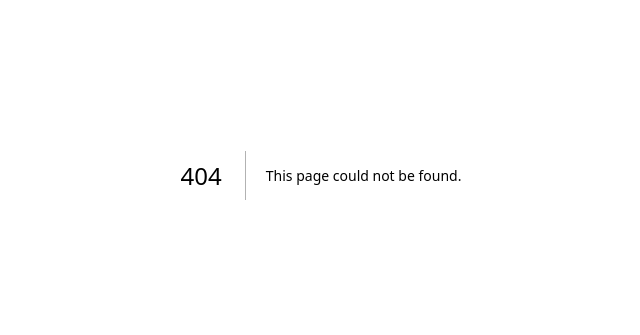
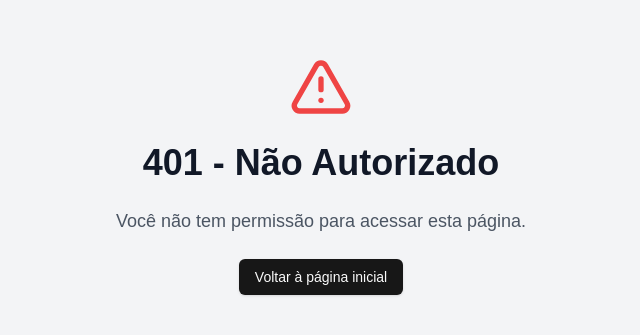
Before and after one commit to jhonatancassante/avalon-rh, a Next.js app: page /pages/errors/401 in a window 1280 px wide. Before the commit this address had no page. Shown: the part 225-560 px from the top of the page, without its empty margins (319-959 px from the left). Built offline with nearby package versions, Linux system fonts and the light colour scheme.

Commit message:
feat: add custom error pages for 401 and 500 status codes

```diff
--- /dev/null
+++ b/app/pages/errors/401/page.tsx
@@ -0,0 +1,31 @@
+import Link from "next/link";
+import { Button } from "../../../_components/ui/button"; // Componente de botão do shadcn/ui
+import { AlertTriangle } from "lucide-react"; // Ícone de alerta
+
+export default function UnauthorizedPage() {
+    return (
+        <div className="flex min-h-screen flex-col items-center justify-center bg-gray-100 dark:bg-gray-900">
+            <div className="space-y-6 text-center">
+                {/* Ícone de alerta */}
+                <div className="flex justify-center">
+                    <AlertTriangle className="h-16 w-16 text-red-500" />
+                </div>
+
+                {/* Título */}
+                <h1 className="text-4xl font-bold text-gray-900 dark:text-gray-100">
+                    401 - Não Autorizado
+                </h1>
+
+                {/* Mensagem de erro */}
+                <p className="text-lg text-gray-600 dark:text-gray-300">
+                    Você não tem permissão para acessar esta página.
+                </p>
+
+                {/* Botão para voltar à página inicial */}
+                <Button className="mt-6" asChild>
+                    <Link href="/">Voltar à página inicial</Link>
+                </Button>
+            </div>
+        </div>
+    );
+}
--- a/app/pages/401/page.tsx
+++ b/app/pages/errors/500/page.tsx
@@ -1,8 +1,8 @@
 import Link from "next/link";
-import { Button } from "../../_components/ui/button"; // Componente de botão do shadcn/ui
+import { Button } from "../../../_components/ui/button"; // Componente de botão do shadcn/ui
 import { AlertTriangle } from "lucide-react"; // Ícone de alerta
 
-export default function UnauthorizedPage() {
+export default function ServerErrorPage() {
     return (
         <div className="flex min-h-screen flex-col items-center justify-center bg-gray-100 dark:bg-gray-900">
             <div className="space-y-6 text-center">
@@ -13,12 +13,13 @@ export default function UnauthorizedPage() {
 
                 {/* Título */}
                 <h1 className="text-4xl font-bold text-gray-900 dark:text-gray-100">
-                    401 - Não Autorizado
+                    500 - Erro no Servidor
                 </h1>
 
                 {/* Mensagem de erro */}
                 <p className="text-lg text-gray-600 dark:text-gray-300">
-                    Você não tem permissão para acessar esta página.
+                    Não foi possível acessar o banco de dados no momento. Por
+                    favor, tente novamente mais tarde.
                 </p>
 
                 {/* Botão para voltar à página inicial */}
--- a/middleware.ts
+++ b/middleware.ts
@@ -8,7 +8,7 @@ const PATHS = {
     ADMIN: "/pages/admin",
     LEADER: "/pages/leader",
     USER: "/pages/user",
-    UNAUTHORIZED: "/pages/401",
+    UNAUTHORIZED: "/pages/errors/401",
     HOME: "/",
     USER_EDIT: "/pages/user/edit", // Página de edição de perfil
 };
```
